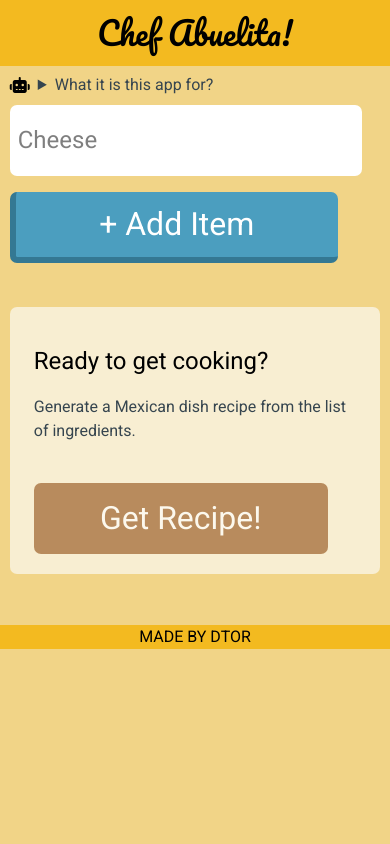
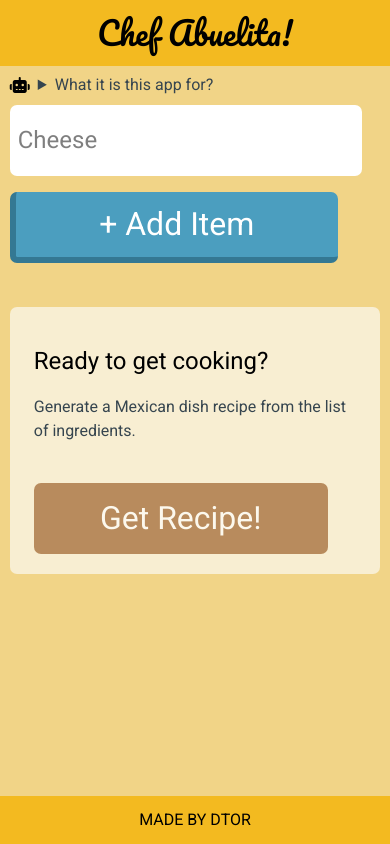
Before and after one commit to TORRESDESIGN/chefAbuelita, a React (Vite) app: page / in a window 390 px wide. Built offline with nearby package versions, Linux system fonts and the light colour scheme.

Commit message:
Added responsive footer that stays at bottom of page nicely.

```diff
--- a/src/App.jsx
+++ b/src/App.jsx
@@ -104,7 +104,7 @@ function App() {
   }
 
   return (
-    <>
+    <div className="main-wrapper">
       <Header />
       <main>
         <div className="info-wrappper">
@@ -134,7 +134,7 @@ function App() {
         />
       </main>
       <Footer />
-    </>
+    </div>
   )
 }
 
--- a/src/index.css
+++ b/src/index.css
@@ -119,6 +119,11 @@ details ol{
   padding-right: 20px;
   padding-top: 17px;
 }
+.main-wrapper { /* so footer stays at bottom of page */
+  display: flex;
+  flex-direction: column;
+  min-height: 100vh;
+}
 .btn-add {
   width: 275px;
   height: 71px;
@@ -197,11 +202,10 @@ details ol{
     display: flex;
 }
 .footer {
-  display: flex;
-  flex-direction: column;
+  margin-top: auto;
   text-align: center;
+  padding: 12px 0px;
   background-color: var(--gold-main);
-  justify-content: flex-end;
 }
 .error {
   color: darkred;
```
Also changed, not shown: 2 other files (tests, documents, lock files or other folders).
